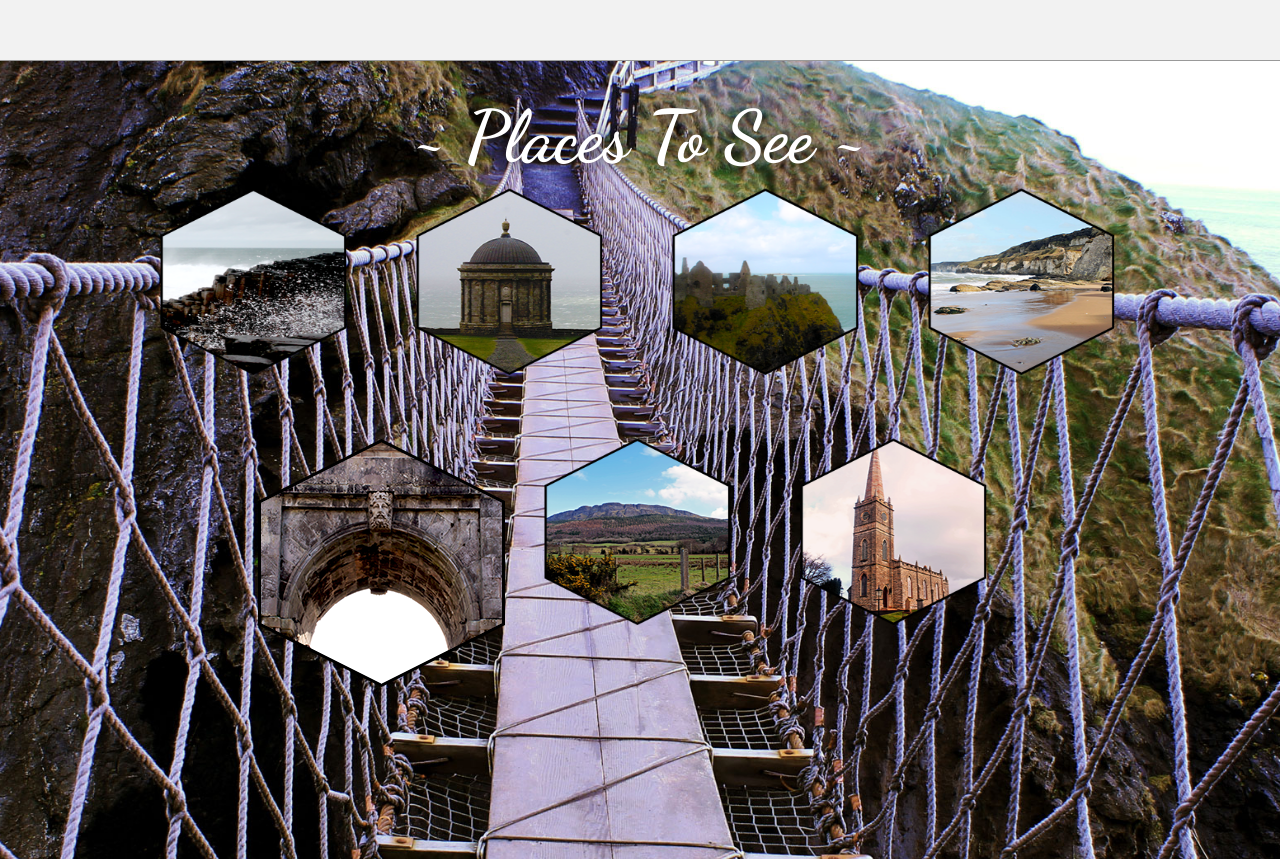
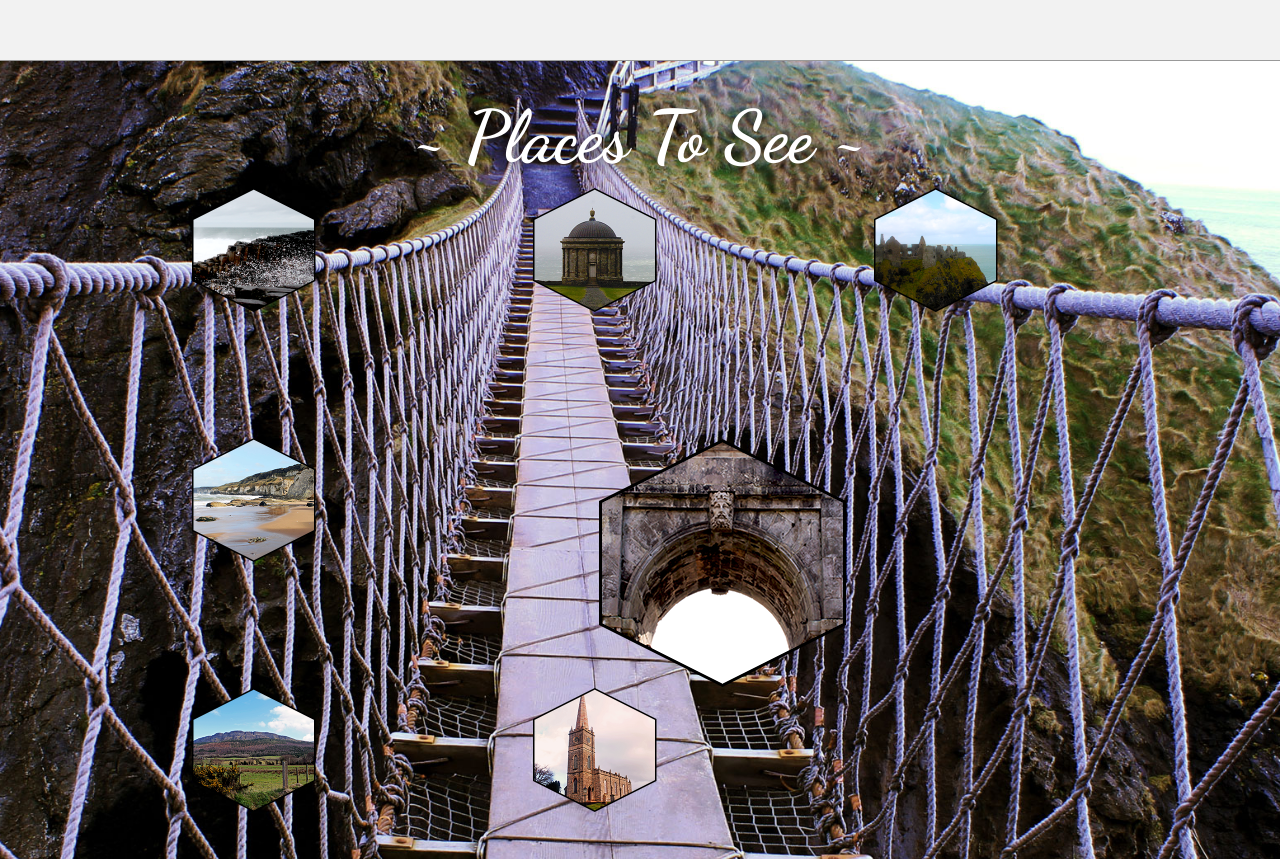
Before and after one commit to earlbishopstrail/earlbishopstrail.github.io, a plain HTML site: page index.html in a window 1280 px wide. Shown: the part 1701-2560 px from the top of the page. Drawn offline with nearby package versions, Linux system fonts and the light colour scheme; grey boxes are pictures that could not be loaded; a web font is replaced by a local one.

Commit message:
ipad fix 2

```diff
--- a/css/mediastyle.css
+++ b/css/mediastyle.css
@@ -28,7 +28,7 @@
 /* Styles */
 
 .hexicon {
-	width:25%;
+	width:33.33%;
 	height:auto;
 	float:left;
 	padding:0;
@@ -38,7 +38,7 @@
 }
 
 .hexicon-wpadding{
-	width:25%;
+	width:33.33%;
 	height:auto;
 	float:left;
 	padding-left:12.5%;
@@ -48,7 +48,7 @@
 }
 
 .hexicon img {
-	width:75%;
+	width:50%;
 	padding:0 1% 0 1%;
 	height:auto;
 }
```
